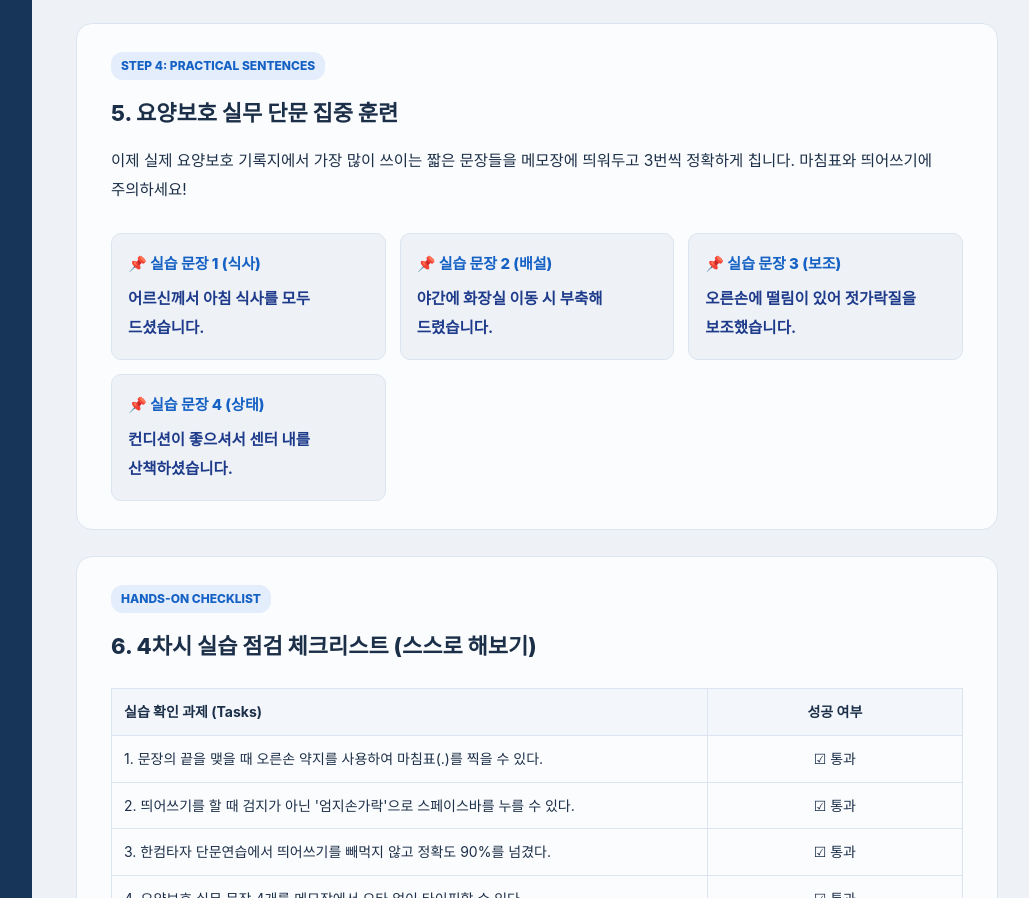
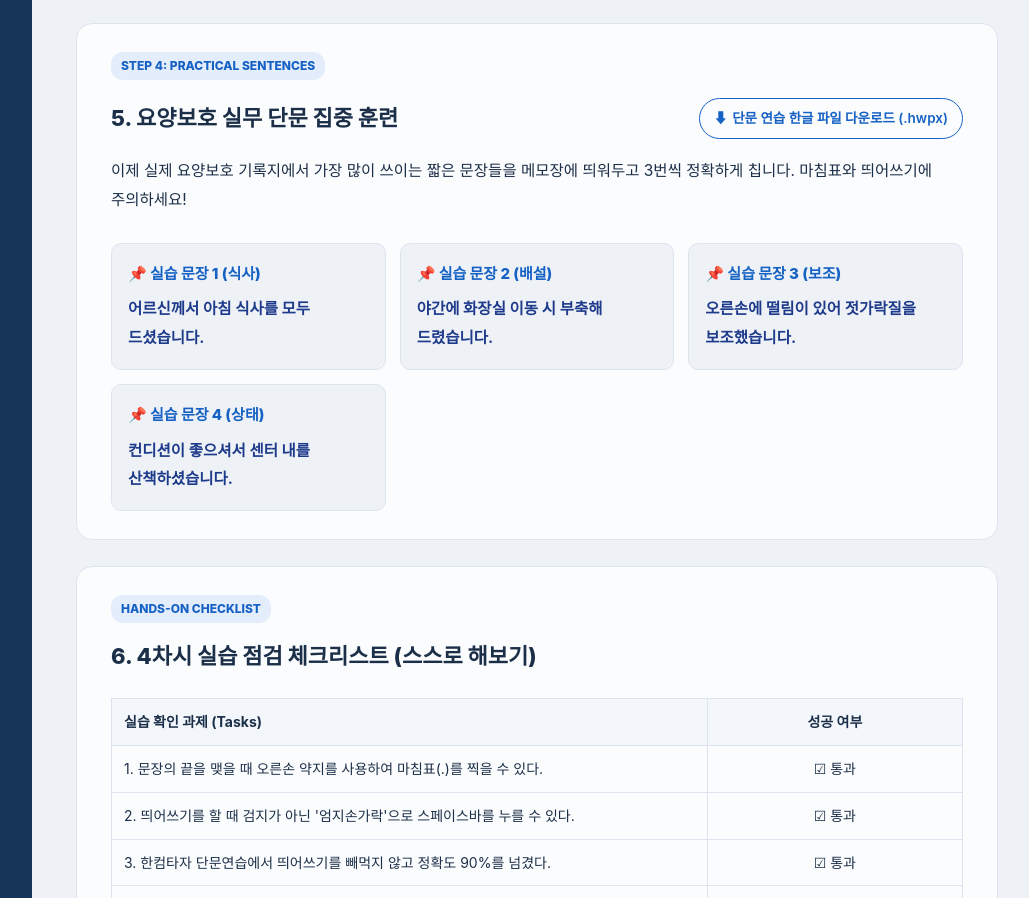
Before and after one commit to tonykks/jtu-it-course, a plain HTML site: page w4-typing.html in a window 1280 px wide. Shown: the part 1575-2473 px from the top of the page, without its empty margins (238-1267 px from the left). Drawn offline with Linux system fonts and the light colour scheme.

Commit message:
Add short-sentence typing practice HWPX download to week 4 typing lesson
Co-Authored-By: Claude Sonnet 5.5 <noreply@anthropic.com>

```diff
--- a/w4-typing.html
+++ b/w4-typing.html
@@ -5,6 +5,12 @@
 <meta name="viewport" content="width=device-width,initial-scale=1,viewport-fit=cover">
 <title>한글 타자 촉지법 4차시: 문장부호와 단문 연습</title>
 <link rel="stylesheet" href="course.css">
+<style>
+.lesson-heading{display:flex;align-items:center;gap:12px;flex-wrap:wrap}
+.lesson-heading h2{flex:1 1 400px}
+.lesson-heading .ext-link{white-space:normal;max-width:100%}
+.lesson-heading .ext-link:focus-visible{outline:3px solid var(--accent);outline-offset:4px}
+</style>
 </head>
 <body>
 <header class="topbar">
@@ -234,11 +240,19 @@
     <!-- 섹션 5 -->
     <section class="lesson-card" id="care-sentence">
       <div class="badge">STEP 4: PRACTICAL SENTENCES</div>
-      <h2>
-        <span data-lang="ko">5. 요양보호 실무 단문 집중 훈련</span>
-        <span data-lang="my">၅။ စောင့်ရှောက်ရေး လက်တွေ့ ဝါကျတိုများ အထူးလေ့ကျင့်ခြင်း</span>
-        <span data-lang="vi">5. Tập Trung Luyện Gõ Câu Ngắn Điều Dưỡng Thực Tế</span>
-      </h2>
+      <div class="lesson-heading">
+        <h2>
+          <span data-lang="ko">5. 요양보호 실무 단문 집중 훈련</span>
+          <span data-lang="my">၅။ စောင့်ရှောက်ရေး လက်တွေ့ ဝါကျတိုများ အထူးလေ့ကျင့်ခြင်း</span>
+          <span data-lang="vi">5. Tập Trung Luyện Gõ Câu Ngắn Điều Dưỡng Thực Tế</span>
+        </h2>
+        <a class="ext-link" href="care-sentences-practice.hwpx" download="요양보호 단문 타자연습.hwpx">
+          <span aria-hidden="true">⬇</span>
+          <span data-lang="ko">단문 연습 한글 파일 다운로드 (.hwpx)</span>
+          <span data-lang="my">ဝါကျတို လေ့ကျင့်ခန်း Hangul ဖိုင် ဒေါင်းလုဒ် (.hwpx)</span>
+          <span data-lang="vi">Tải tệp Hangul luyện câu ngắn (.hwpx)</span>
+        </a>
+      </div>
       <p>
         <span data-lang="ko">이제 실제 요양보호 기록지에서 가장 많이 쓰이는 짧은 문장들을 메모장에 띄워두고 3번씩 정확하게 칩니다. 마침표와 띄어쓰기에 주의하세요!</span>
         <span data-lang="my">ယခု လက်တွေ့စောင့်ရှောက်ရေး မှတ်တမ်းတွင် အများဆုံးသုံးသော ဝါကျတိုများကို Notepad တွင် ဖွင့်ထားပြီး ၃ ကြိမ်စီ တိကျစွာ ရိုက်ကြည့်ပါ။ စက်ချနှင့် နေရာလွတ်ချန်ခြင်းကို ဂရုပြုပါ!</span>
```
Also changed, not shown: 1 other file.
